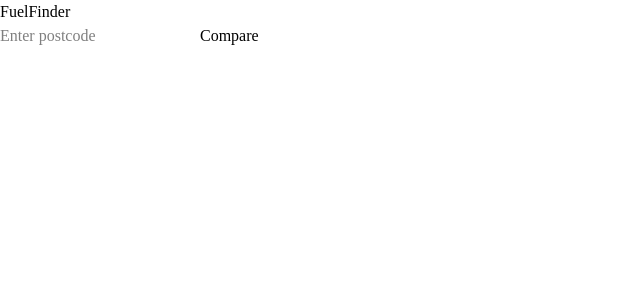
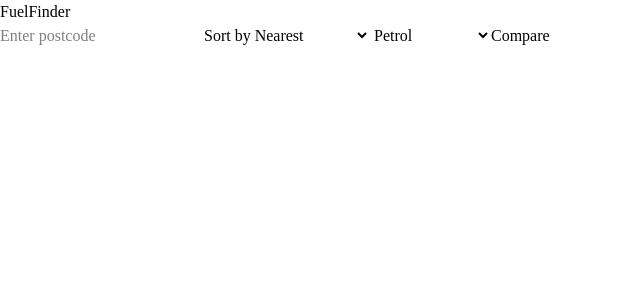
Before and after one commit to AdnanChowdhury7249/Fuel-Comparison, a React (Vite) app in the folder frontend/: page / in a window 1280 px wide. Shown: the top 300 px of the page, without its empty margins (0-640 px from the left). Built offline with nearby package versions, Linux system fonts and the light colour scheme.

Commit message:
updated frontend allow user to sort by cheapest and nearest

```diff
--- a/frontend/src/pages/index.jsx
+++ b/frontend/src/pages/index.jsx
@@ -6,6 +6,8 @@ import FuelCard from "../components/FuelCard";
 function Compare() {
   const [postcode, setPostcode] = useState("")
   const [result, setResult] = useState(null)
+  const [sortBy, setSortBy] = useState("Nearest")
+  const [fuelType, setFuelType] = useState("E10");
 
   const handleSubmit = async (e) => {
     e.preventDefault();
@@ -19,6 +21,19 @@ function Compare() {
 
     }
   }
+  let sortedStations = [...(result?.stations || [])]
+
+  if (sortBy === "Nearest") {
+    sortedStations.sort((a, b) => a.Distance_km - b.Distance_km)
+
+  } else if (sortBy === "Cheapest") {
+    sortedStations.sort((a, b) => {
+      const aPrice = a.prices[fuelType] ?? Infinity;
+      const bPrice = b.prices[fuelType] ?? Infinity;
+      return aPrice - bPrice;
+    })
+  }
+
   return (
     <div className="">
       <form onSubmit={handleSubmit}>
@@ -27,11 +42,29 @@ function Compare() {
           onChange={(e) => setPostcode(e.target.value)}
           placeholder="Enter postcode"
         />
-        <button type="submit">Compare</button>
+        <select
+          value={sortBy}
+          onChange={(e) => setSortBy(e.target.value)}
+          className="border p-2 rounded mb-4"
+        >
+          <option value="Nearest">Sort by Nearest</option>
+          <option value="Cheapest">Sort by Cheapest (E10)</option>
+        </select>
+        <select
+          value={fuelType}
+          onChange={(e) => setFuelType(e.target.value)}
+          className="border p-2 rounded mb-4 ml-2"
+        >
+          <option value="E10">Petrol</option>
+          <option value="E5">Premium Petrol</option>
+          <option value="B7">Diesel</option>
+          <option value="SDV">Super Diesel</option>
+        </select>
+        <button type="submit" className="hover:bg-gray-200 rounded p-1 cursor-pointer">Compare</button>
       </form>
       <div className="w-full px-4">
         <div className="grid grid-cols-1 sm:grid-cols-2 md:grid-cols-2 lg:grid-cols-3 gap-5 py-10 w-full max-w-5xl mx-auto ">
-          {result && result.stations.map((station) => (
+          {sortedStations.map((station) => (
             <FuelCard key={station.site_id} station={station} />
           ))}
         </div>
```
